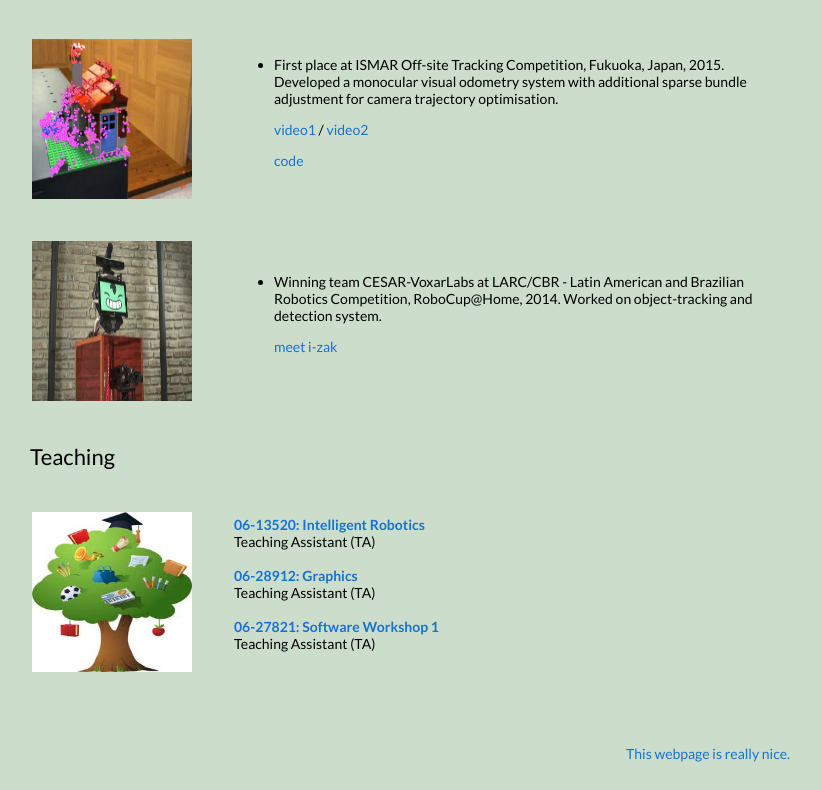
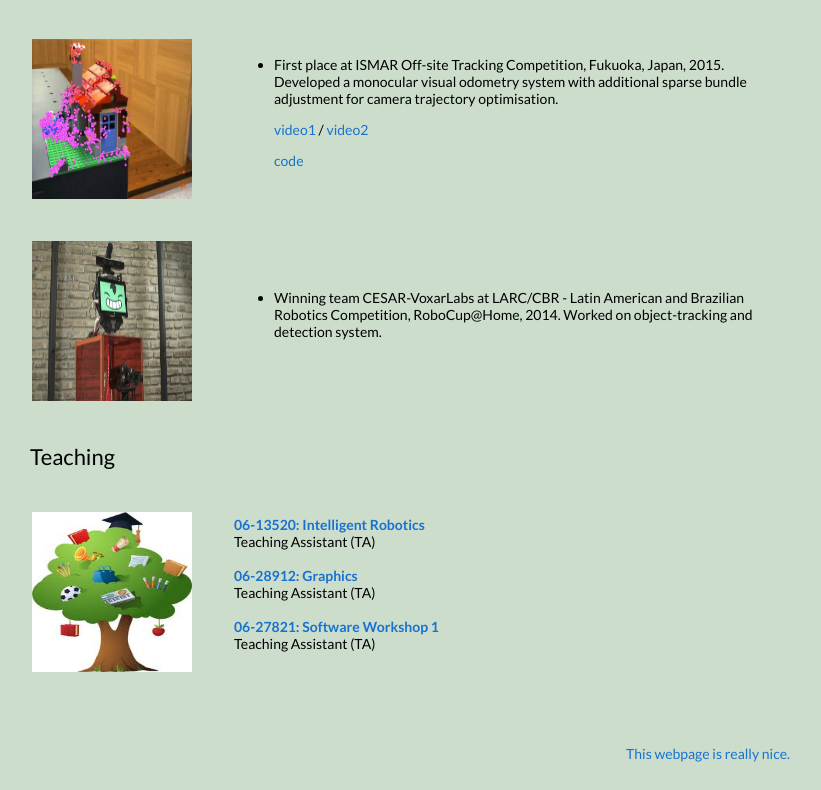
Before and after one commit to eaa3/eaa3.github.io, a plain HTML site: page index.html in a window 1280 px wide. Shown: the part 1713-2503 px from the top of the page, without its empty margins (230-1051 px from the left). Drawn offline with Linux system fonts and the light colour scheme.

Commit message:
Update index.html

```diff
--- a/index.html
+++ b/index.html
@@ -363,10 +363,6 @@
                                         <ul>
                                         <li>Winning team CESAR-VoxarLabs at LARC/CBR - Latin American and Brazilian Robotics Competition, RoboCup@Home, 2014. Worked on object-tracking and detection system.</li>
                                         </p>
-
-                                        <p>
-                                          <a href="https://web.archive.org/web/20230121170435/https://www.i-zak.org/"> meet i-zak </a>
-                                        </p>
                                     </td>
                                 </tr>
                                 <!-- <tr>
```
